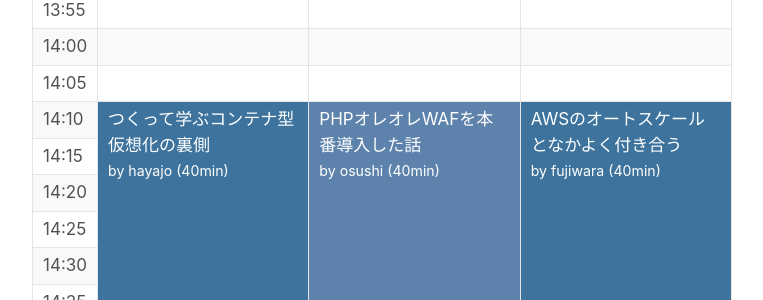
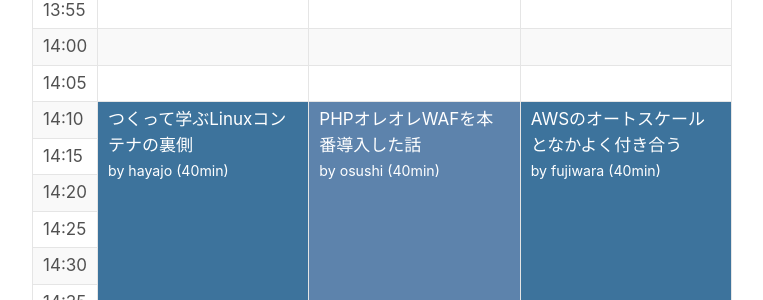
Before and after one commit to hachiojipm/yapcasia-8oji-2016mid, a Jekyll site: the page built from time_table_7_2.md, in a window 1280 px wide and 900 px high, scrolled down 3223 px. Shown: the part 151-451 px from the top of the window, without its empty margins (258-1021 px from the left). Built offline with Jekyll 4.4.1, drawn with Linux system fonts in a browser that asks for light colours; comment, search, counter and statistics services are not loaded.

Commit message:
update hayajo's talk title

```diff
--- a/time_table_7_2.md
+++ b/time_table_7_2.md
@@ -112,7 +112,7 @@
 <tr><td>13:55</td><td></td><td></td><td></td></tr>
 <tr><td>14:00</td><td></td><td></td><td></td></tr>
 <tr><td>14:05</td><td></td><td></td><td></td></tr>
-<tr><td>14:10</td><td rowspan='8' class='room-A'>  <a href='https://github.com/hachiojipm/yapcasia-8oji-2016mid-timetable/issues/32'>    つくって学ぶコンテナ型仮想化の裏側<br><small> by hayajo (40min)</small>  </a></td><td rowspan='8' class='room-B'>  <a href='https://github.com/hachiojipm/yapcasia-8oji-2016mid-timetable/issues/59'>    PHPオレオレWAFを本番導入した話<br><small> by osushi (40min)</small>  </a></td><td rowspan='8' class='room-C'>  <a href='https://github.com/hachiojipm/yapcasia-8oji-2016mid-timetable/issues/38'>    AWSのオートスケールとなかよく付き合う<br><small> by fujiwara (40min)</small>  </a></td></tr>
+<tr><td>14:10</td><td rowspan='8' class='room-A'>  <a href='https://github.com/hachiojipm/yapcasia-8oji-2016mid-timetable/issues/32'>    つくって学ぶLinuxコンテナの裏側<br><small> by hayajo (40min)</small>  </a></td><td rowspan='8' class='room-B'>  <a href='https://github.com/hachiojipm/yapcasia-8oji-2016mid-timetable/issues/59'>    PHPオレオレWAFを本番導入した話<br><small> by osushi (40min)</small>  </a></td><td rowspan='8' class='room-C'>  <a href='https://github.com/hachiojipm/yapcasia-8oji-2016mid-timetable/issues/38'>    AWSのオートスケールとなかよく付き合う<br><small> by fujiwara (40min)</small>  </a></td></tr>
 <tr><td>14:15</td></tr>
 <tr><td>14:20</td></tr>
 <tr><td>14:25</td></tr>
```
